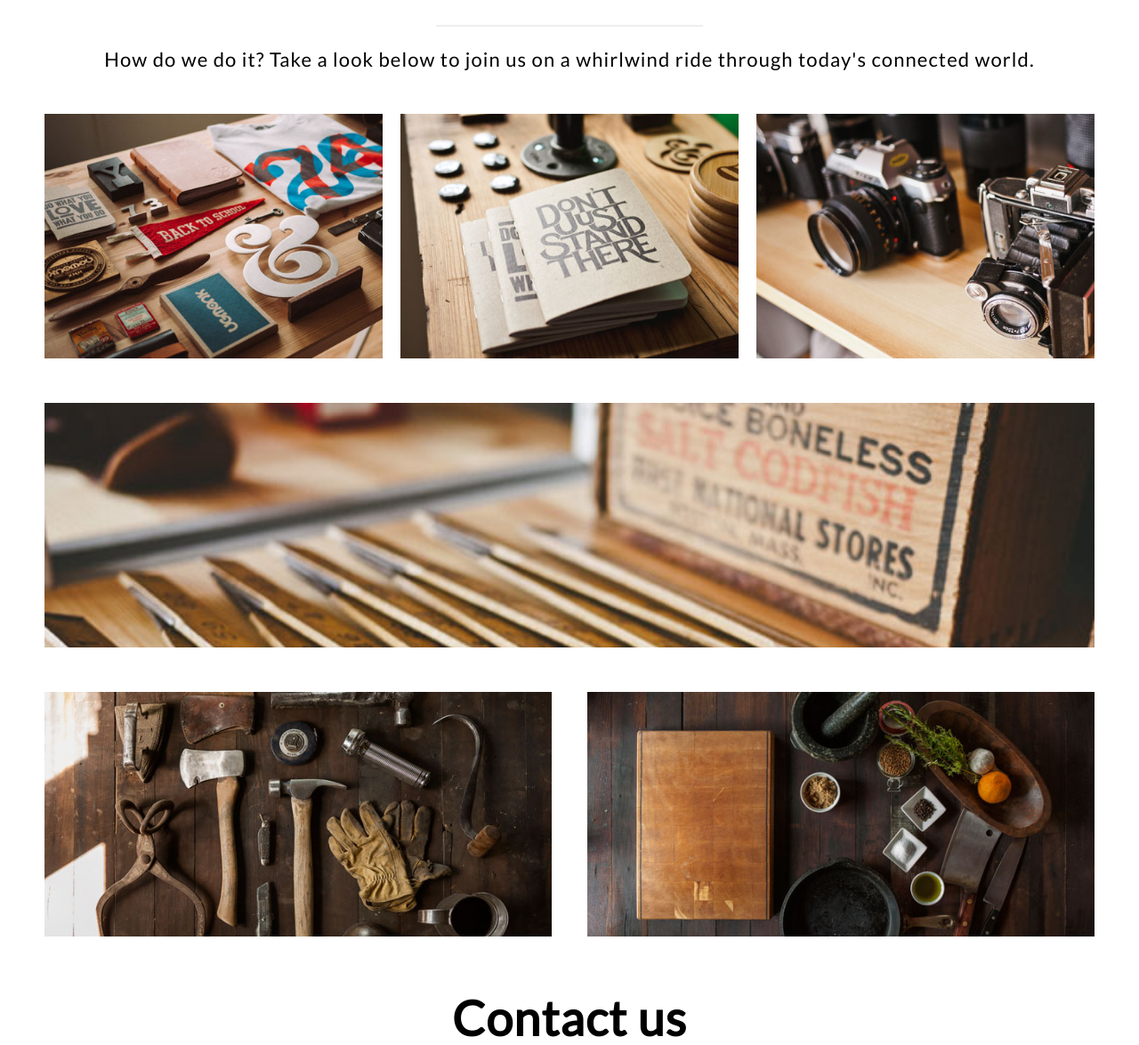
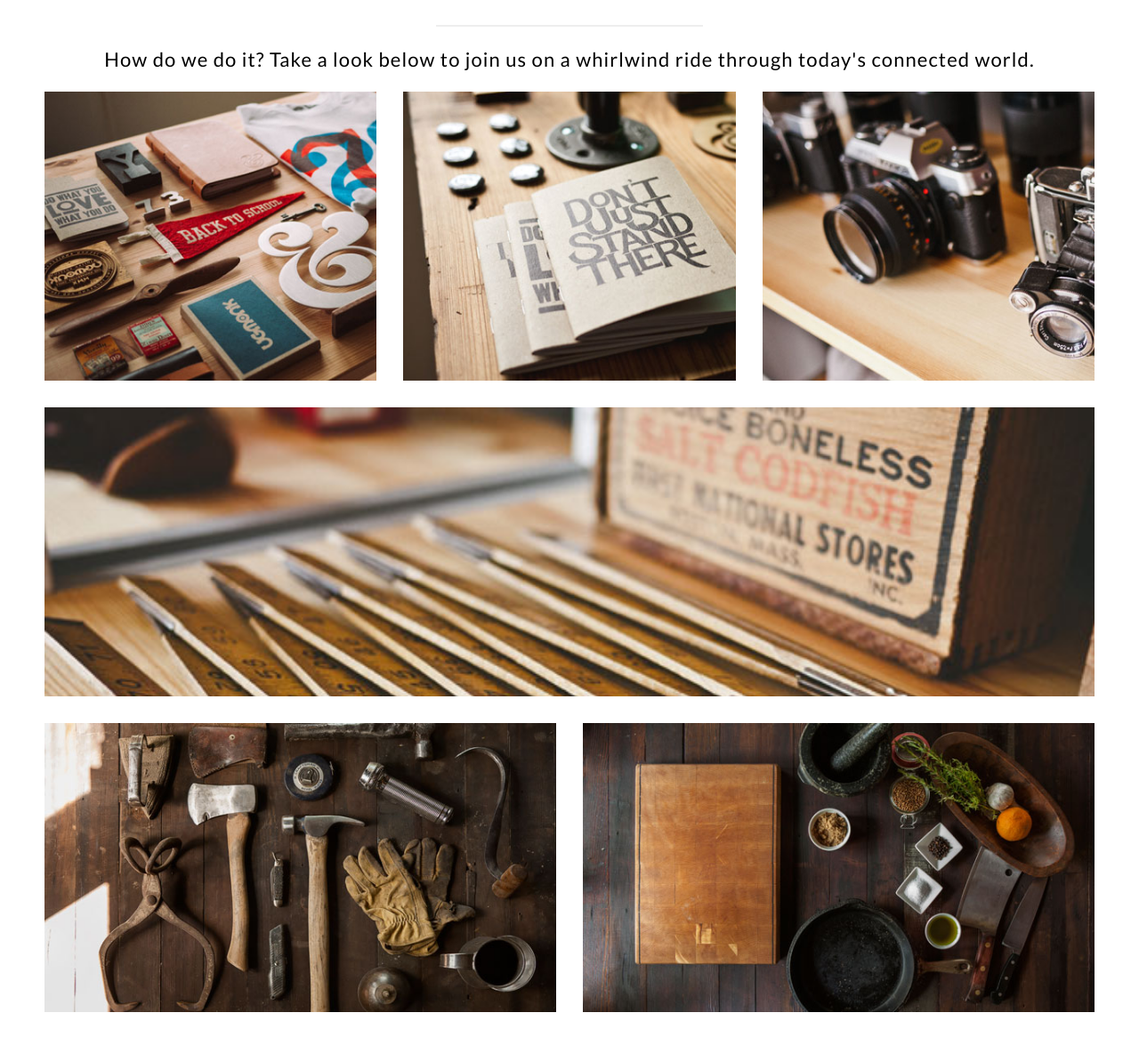
Before and after one commit to TheOpti/urban-guide-template, a website: page index.html in a window 1280 px wide. Shown: the part 2700-3875 px from the top of the page at 89% size. Drawn offline with nearby package versions, Linux system fonts and the light colour scheme; some packages are replaced by stand-ins of ours; files that its build step writes are made by us from their sources.

Commit message:
Add CSS Grid to portfolio section

```diff
--- a/index.html
+++ b/index.html
@@ -144,7 +144,7 @@
   </section>
 
 
-  <section class="section section--full-height container" id="portfolio">
+  <section class="section container" id="portfolio">
     <div class="section__title-block">
       <div class="section__title">
         Portfolio
--- a/scss/portfolio.scss
+++ b/scss/portfolio.scss
@@ -1,53 +1,107 @@
+@import 'variables';
+
 .portfolio-section {
-  display: flex;
-  flex-direction: column;
+  &__images-row {
+    display: grid;
+    grid-template-columns: repeat(6, 1fr);
+    grid-template-rows: repeat(3, 325px);
+    grid-gap: 30px;
 
-  &__images-row {
-    display: flex;
-    flex: 1;
-    flex-wrap: wrap;
+    @media (max-width: $breakpoint-desktop) {
+      grid-gap: 20px;
+      grid-template-rows: repeat(2, 275px);
+    }
+
+    @media (max-width: $breakpoint-tablet) {
+      grid-gap: 10px;
+      grid-template-rows: repeat(3, 225px);;
+    }
   }
 
   &__image {
     background-size: cover;
-    margin: 25px 0;
-    flex: 1;
-    height: 275px;
     cursor: pointer;
     position: relative;
 
+    @media (max-width: $breakpoint-tablet) {
+      height: 200px;
+    }
+
     &:first-child {
       background-image: url("../assets/images/pic1.jpg");
-      min-width: 30%;
+      grid-column: 1 / 3;
+      grid-row: 1;
+
+      @media (max-width: $breakpoint-desktop) {
+        grid-column: 1 / 4;
+      }
+
+      @media (max-width: $breakpoint-tablet) {
+        grid-column: 1 / -1;
+      }
     }
 
     &:nth-child(2) {
       background-image: url("../assets/images/pic2.jpg");
-      margin-left: 20px;
-      margin-right: 20px;
-      min-width: 30%;
+      grid-column: 3 / 5;
+      grid-row: 1;
+
+      @media (max-width: $breakpoint-desktop) {
+        display: none;
+      }
     }
 
     &:nth-child(3) {
       background-image: url("../assets/images/pic3.jpg");
-      min-width: 30%;
+      grid-column: 5 / -1;
+      grid-row: 1;
+
+      @media (max-width: $breakpoint-desktop) {
+        grid-column: 4 / -1;
+      }
+
+      @media (max-width: $breakpoint-tablet) {
+        display: none;
+      }
     }
 
     &:nth-child(4) {
       background-image: url("../assets/images/pic4.jpg");
-      min-width: 100%;
+      grid-column: 1 / -1;
+      grid-row: 2;
+
+      @media (max-width: $breakpoint-desktop) {
+        display: none;
+      }
     }
 
     &:nth-child(5) {
       background-image: url("../assets/images/pic5.jpg");
-      min-width: 45%;
-      margin-right: 20px;
+      grid-column: 1 / 4;
+      grid-row: 3;
+
+      @media (max-width: $breakpoint-desktop) {
+        grid-row: 2;
+      }
+
+      @media (max-width: $breakpoint-tablet) {
+        grid-column: 1 / -1;
+      }
     }
 
     &:last-child {
       background-image: url("../assets/images/pic6.jpg");
-      min-width: 45%;
-      margin-left: 20px;
+      grid-column: 4 / -1;
+      grid-row: 3;
+
+      @media (max-width: $breakpoint-desktop) {
+        grid-row: 2;
+      }
+
+      @media (max-width: $breakpoint-tablet) {
+        grid-column: 1 / -1;
+        grid-row: 3;
+      }
     }
 
     &:hover {
@@ -83,5 +137,4 @@
     text-align: center;
     line-height: 1.1;
   }
-
 }
```
